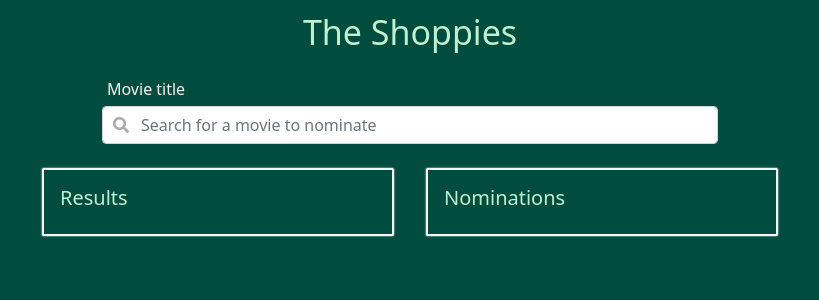
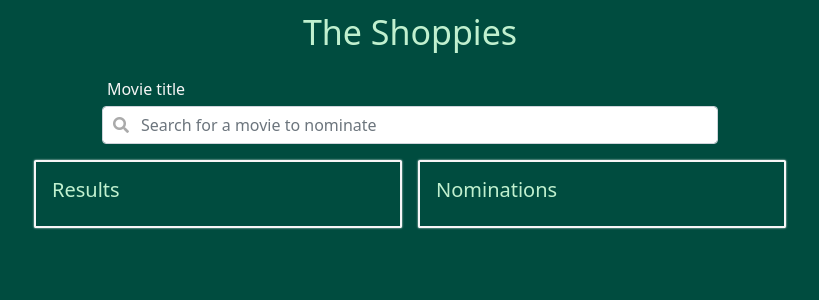
Before and after one commit to AntonAroche/the-shoppies, a React (Create React App) app: page / in a window 1280 px wide. Shown: the top 300 px of the page, without its empty margins (230-1049 px from the left). Built offline with nearby package versions, Linux system fonts and the light colour scheme.

Commit message:
Created movie list functional component to contain movies

```diff
--- /dev/null
+++ b/src/components/MovieList/MovieList.css
@@ -0,0 +1,12 @@
+.MovieList {
+    border: 2px solid #f6f6f6;
+    box-shadow: 0 0 2px;
+    border-radius: 0.1rem;
+    width: 100%;
+    margin: 0.5rem;
+    padding: 1rem;
+}
+
+.MovieListHeader {
+    color: #C0F0CF;
+}
--- /dev/null
+++ b/src/components/MovieList/MovieList.js
@@ -0,0 +1,17 @@
+import './MovieList.css'
+
+import React from 'react'
+
+export default function MovieList(props) {
+    const { movies, header } = props
+    return (
+        <div className="MovieList">
+            <h5 className="MovieListHeader">
+                {header}
+            </h5>
+            <ul className="list-group">
+                {movies}
+            </ul>
+        </div>
+    )
+}
--- a/src/components/TheShoppies/TheShoppies.css
+++ b/src/components/TheShoppies/TheShoppies.css
@@ -10,19 +10,6 @@
     justify-content: center;
 }
 
-.movie-list {
-    border: 2px solid #f6f6f6;
-    box-shadow: 0 0 2px;
-    border-radius: 0.1rem;
-    width: 100%;
-    margin: 1rem;
-    padding: 1rem;
-}
-
-.movie-list-title {
-    color: #C0F0CF;
-}
-
 .TheShoppiesHeader {
   min-height: 8vh;
   color: #C0F0CF;
--- a/src/components/TheShoppies/TheShoppies.js
+++ b/src/components/TheShoppies/TheShoppies.js
@@ -3,6 +3,7 @@ import SearchBar from '../SearchBar/SearchBar'
 import Movie from '../Movie/Movie'
 import './TheShoppies.css'
 import { Modal, Button } from 'react-bootstrap'
+import MovieList from '../MovieList/MovieList'
 
 export default class TheShoppies extends Component {
     state = {
@@ -95,16 +96,14 @@ export default class TheShoppies extends Component {
                 </header>
                 <SearchBar refreshMovies={this.refreshMovies} />
                 <div className="MovieListContainer">
-                    <div className="movie-list">
-                        <h5 className="movie-list-title">
-                            {this.state.movies.length === 0 ? "Results" : `Results for "${this.state.searchTerm}"`}
-                        </h5>
-                        <ul className="list-group">{movieList}</ul>
-                    </div>
-                    <div className="movie-list">
-                        <h5 className="movie-list-title">Nominations</h5>
-                        <ul className="list-group">{nominatedMovies}</ul>
-                    </div>
+                    <MovieList
+                        header={this.state.movies.length === 0 ? "Results" : `Results for "${this.state.searchTerm}"`}
+                        movies={movieList}
+                    />
+                    <MovieList
+                        header="Nominations"
+                        movies={nominatedMovies}
+                    />
                 </div>
 
                 <Modal show={this.state.showModal} onHide={this.handleCloseModal} animation={false}>
```
Also changed, not shown: 1 other file (tests, documents, lock files or other folders).
